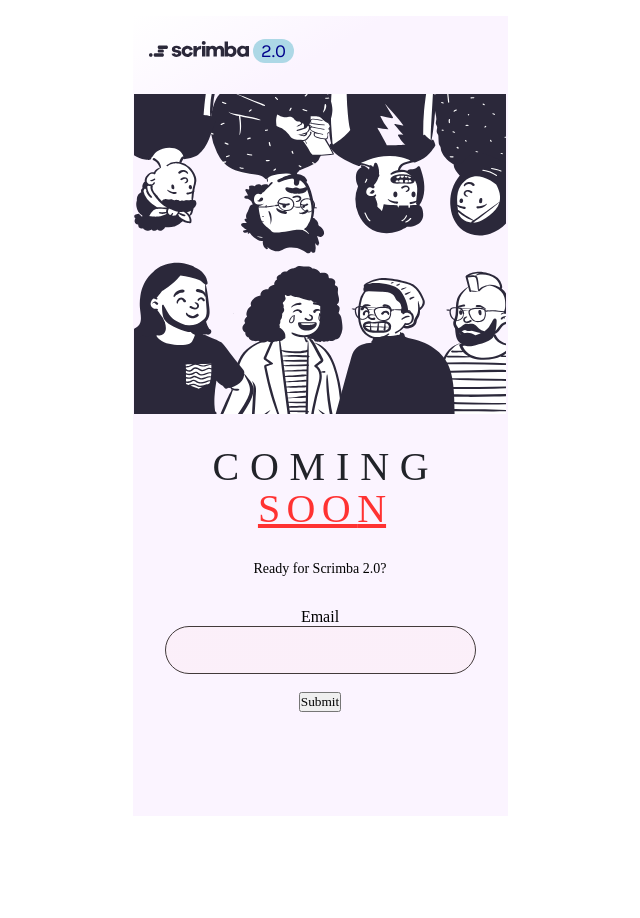
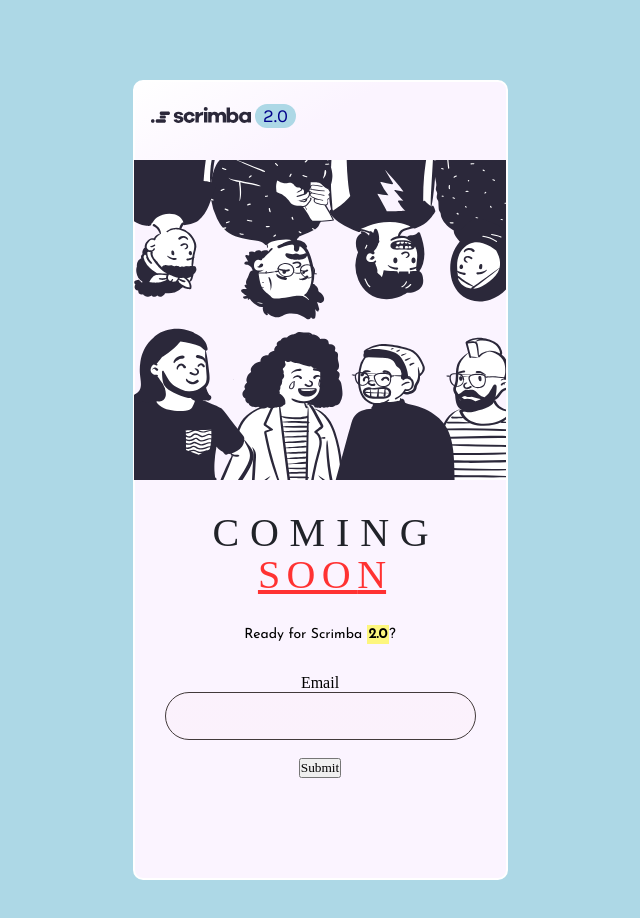
Before and after one commit to bowen-anth/scrimba-coming-soon, a React (Vite) app: page / in a window 1280 px wide. Shown: the top 918 px of the page, without its empty margins (320-960 px from the left). Before the commit the page ends 832 px from the top, so only its background shows below. Built offline with nearby package versions, Linux system fonts and the light colour scheme.

Commit message:
added more css

```diff
--- a/components/Content.jsx
+++ b/components/Content.jsx
@@ -6,7 +6,7 @@ const Content = () => {
             <main>
                 <h1>COMING <br/><span>SOO<span className="remove-spacing">N</span></span></h1>
                 <p>
-                    Ready for Scrimba 2.0?<br/>
+                    Ready for Scrimba <span className="two-span">2.0</span>?
                 </p>
             </main>
         </>
--- a/components/Nav.jsx
+++ b/components/Nav.jsx
@@ -4,7 +4,12 @@ const Nav = () => {
     return (
         <>
             <nav className="nav">
-                <img src="public/scrimba-dark-logo.svg" alt="Scrimba logo" width="100px" height="auto"/><span>2.0</span>
+                <img src="public/scrimba-dark-logo.svg"
+                alt="Scrimba logo"
+                width="100px"
+                height="auto"
+                />
+                <span className="span-height-adjuster">2.0</span>
             </nav>
         </>
     )
--- a/index.html
+++ b/index.html
@@ -6,6 +6,8 @@
     <link rel="preconnect" href="https://fonts.googleapis.com">
     <link rel="preconnect" href="https://fonts.gstatic.com" crossorigin>
     <link href="https://fonts.googleapis.com/css2?family=Karla:ital,wght@0,300;0,400;0,500;0,600;0,700;1,400;1,700&display=swap" rel="stylesheet">
+    <link rel="preconnect" href="https://fonts.googleapis.com">
+    <link href="https://fonts.googleapis.com/css2?family=Josefin+Sans&family=Karla:ital,wght@0,300;0,400;0,500;0,600;0,700;1,400;1,700&display=swap" rel="stylesheet">
     <meta name="viewport" content="width=device-width, initial-scale=1.0" />
     <title>Scrimba 2.0</title>
   </head>
--- a/src/App.css
+++ b/src/App.css
@@ -2,11 +2,12 @@
   background: linear-gradient(150deg, #FFF 0%, #fbf4ff 14.51%);
   width: 23.4375rem;
   height: 50rem;
-  margin: 1em auto;
+  margin: 10vh auto;
   padding: 1em;
   display: flex;
   flex-direction: column;
-  /* border: 2px solid blue; */
+  border-radius: 10px;
+  border: 2px solid white;
 }
 
 .nav {
@@ -77,6 +78,18 @@ main > p {
   line-height: 1.375rem; /* 157.143% */
 }
 
+.two-span {
+  background-color: rgba(253, 247, 115, 0.918);
+  padding: 2px 2px;
+  font-size: 1em;
+  font-weight: 900;
+}
+
+.span-height-adjuster {
+  position: relative;
+  bottom: .04em;
+}
+
 #form {
   text-align: center;
 }
@@ -86,7 +99,18 @@ main > p {
 height: 3rem;
 flex-shrink: 0;
 background: rgb(255,255,255);
-background: linear-gradient(90deg, rgba(255,255,255,1) 0%, rgba(255,198,198,0.1) 0%);
+background: linear-gradient(90deg, rgba(255,255,255,1) 0%, rgba(255,198,198,0.05) 0%);
 border: solid 1px #423A3A;
 border-radius: 25px;
 }
+
+#form > input[type="email"]:focus {
+  background-color: rgba(253, 247, 115, 0.1);
+  color: #423A3A;
+  font-family: Josefin Sans;
+  font-size: 1rem;
+  font-style: normal;
+  font-weight: 400;
+  line-height: 1.75rem;
+  padding: 1em;
+}
--- a/src/index.css
+++ b/src/index.css
@@ -4,3 +4,7 @@
   box-sizing: border-box;
   font-family: inherit;
 }
+
+body {
+  background-color: lightblue;
+}
```
